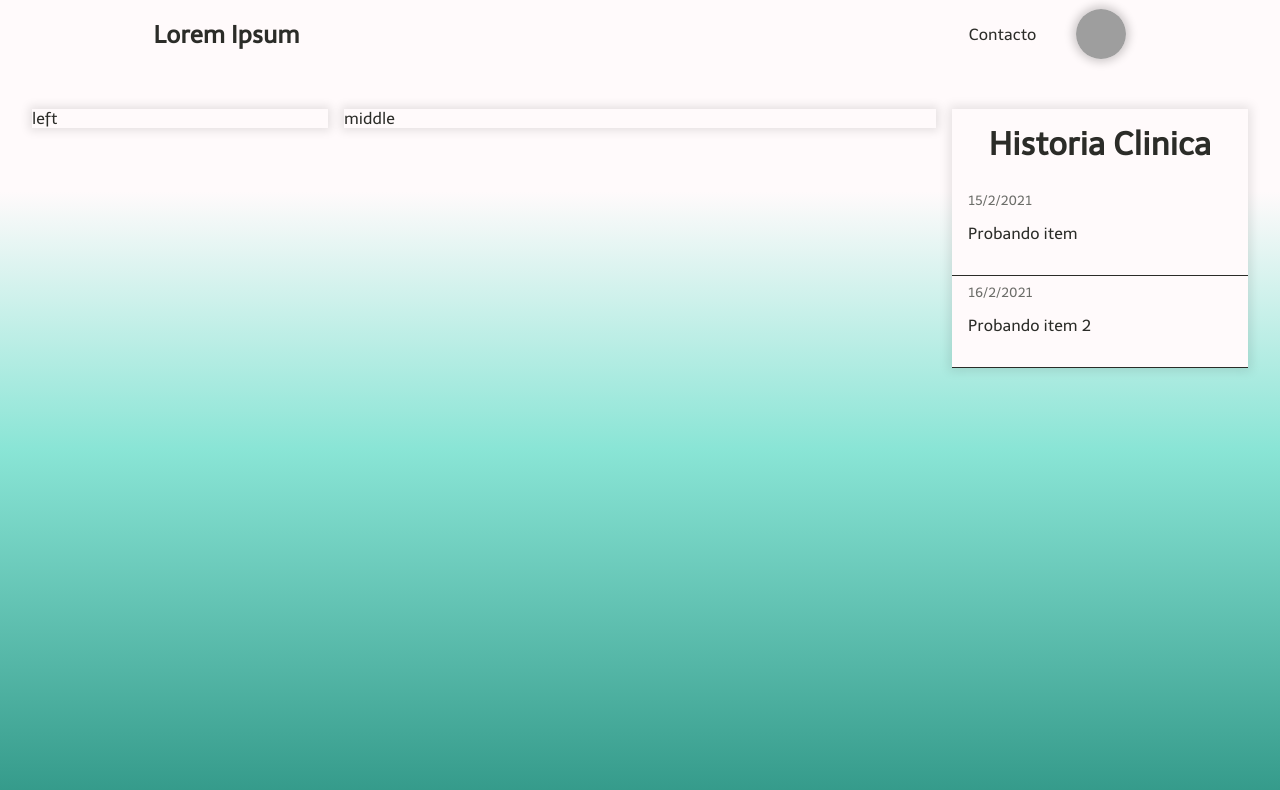
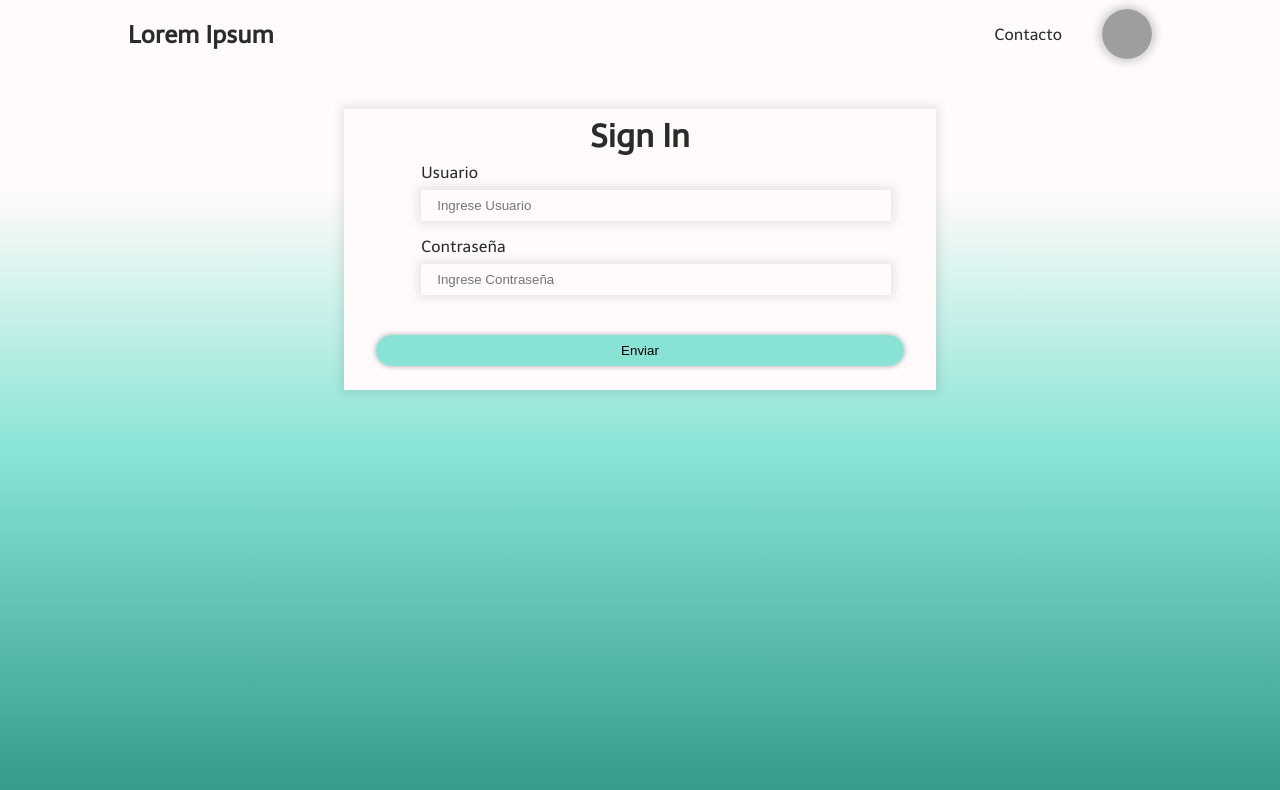
Before and after one commit to Lucas-Cifuentes/Hackathon-CurseIT, a React (Create React App) app in the folder lorem-ipsum/: page /login in a window 1280 px wide. Shown: the top 790 px of the page. Built offline with nearby package versions, Linux system fonts and the light colour scheme; grey boxes are pictures that could not be loaded.

Commit message:
Cree la pagina de login

```diff
--- a/lorem-ipsum/src/App.jsx
+++ b/lorem-ipsum/src/App.jsx
@@ -1,12 +1,30 @@
-import Grid from './components/Grid/Default';
 import Navbar from './components/Navbar/Default';
-import Card from './components/Card/Default';
-import HistoriaClinica from './components/HistoriaClinica/Default';
+import SignIn from './pages/SignIn';
+import {
+  BrowserRouter as Router,
+  Switch,
+  Route
+} from "react-router-dom";
 import './App.css'
+import { useState } from 'react';
 
 function App() {
+  const [userID, setUserID] = useState(null)
   return (
-    <div className="container" >
+    <Router>
+      <Navbar />
+      <Switch>
+        <Route exact path="/login">
+          <SignIn userID={userID} setUserID={setUserID} />
+        </Route>
+      </Switch>
+    </Router>
+  );
+}
+
+export default App;
+
+{/* <div className="container" >
       <Navbar />
       <Grid left={
         <Card>
@@ -15,7 +33,7 @@ function App() {
       }
       middle={
         <Card>
-          <p>middle</p>
+          <SignIn />
         </Card>
     }
       right={
@@ -26,8 +44,4 @@ function App() {
           />
         </Card>
       } />
-    </div>
-  );
-}
-
-export default App;
+    </div> */}
--- /dev/null
+++ b/lorem-ipsum/src/components/Button/Default.css
@@ -0,0 +1,10 @@
+.button {
+  width: 100%;
+  margin: 1.5rem auto;
+  padding: 0.5rem 1rem;
+  border-radius: 40%;
+  background: rgba(125, 226, 209, 0.906);
+  border-radius: 50px;
+  border: none;
+  box-shadow: 0px 0px 5px 1px rgba(0, 0, 0, 0.25);
+}
--- /dev/null
+++ b/lorem-ipsum/src/components/Button/Default.jsx
@@ -0,0 +1,6 @@
+import React from 'react'
+import './Default.css'
+
+const Default = ({ name, onClick, submit }) => <button type={submit ? 'submit' : 'button'} className="button" onClick={(e) => onClick(e)} >{ name }</button>
+
+export default Default
--- a/lorem-ipsum/src/components/Card/Default.css
+++ b/lorem-ipsum/src/components/Card/Default.css
@@ -2,3 +2,7 @@
   box-shadow: 0 0 10px 3px rgba(0, 0, 0, 0.1);
   background-color: var(--background-color-1);
 }
+
+.card h1 {
+  margin: 0;
+}
--- /dev/null
+++ b/lorem-ipsum/src/components/Input/Default.css
@@ -0,0 +1,15 @@
+.container input {
+  margin: 0 0 1rem 2rem;
+  padding: 0.5rem 1rem;
+  border: 0;
+  background-color: var(--background-color-1);
+  box-shadow: 0 0 10px 3px rgba(0, 0, 0, 0.1);
+}
+
+.container input:focus {
+  outline-color: var(--main-color);
+}
+
+.container label {
+  margin: 0 0 0.5rem 2rem;
+}
--- /dev/null
+++ b/lorem-ipsum/src/components/Input/Default.jsx
@@ -0,0 +1,14 @@
+import React from 'react'
+import './Default.css'
+
+const Default = ({ label, password, setValue }) => {
+
+  return (
+      <div className="container">
+        <label htmlFor="user">{ label }</label>
+        <input onChange={(e) => setValue(e.target.value)} className="input" id={password ? 'password' : 'user'} placeholder={`Ingrese ${label}`} type={password ? 'password' : 'text'} />
+      </div>
+  )
+}
+
+export default Default
--- /dev/null
+++ b/lorem-ipsum/src/pages/SignIn.css
@@ -0,0 +1,9 @@
+.container h1 {
+  margin-top: 0.5rem;
+  padding: 0.5rem 0;
+  text-align: center;
+}
+
+.signIn {
+  padding: 0 2rem;
+}
--- /dev/null
+++ b/lorem-ipsum/src/pages/SignIn.jsx
@@ -0,0 +1,62 @@
+import React, {useState} from 'react'
+import Input from '../components/Input/Default'
+import Button from '../components/Button/Default'
+import Card from '../components/Card/Default'
+import Grid from '../components/Grid/Default'
+import { Redirect, useHistory } from 'react-router-dom'
+import './SignIn.css'
+
+const SignIn = ({ userID, setUserID }) => {
+  const history = useHistory();
+  const [login, setLogin] = useState(true);
+  const [username, setUser] = useState('');
+  const [password, setPassword] = useState('');
+  const onClick = (e) => {
+    e.preventDefault();
+    const data = {
+      username,
+      password
+    }
+    // console.log(data);
+    const url = 'http://190.192.89.118/lorem/Users/Login'
+    var formdata = new FormData();
+    formdata.append("username", data.username);
+    formdata.append("password", data.password);
+    fetch(url, {
+      method: 'POST',
+      body: formdata,
+      redirect: 'follow'
+    })
+    .then(res => res.json())
+    .then(id => {
+      setUserID(id[0].id)
+      history.push('/')
+    })
+    .catch(err => console.log(err))
+  }
+  return (
+    <>
+      { userID ? (
+        <Redirect path="/" />
+      ) : (
+         <form className="container" >
+          <Grid left={null}
+          middle={
+            <Card>
+              <div className="signIn">
+                <h1> Sign {login ? 'In' : 'Up'} </h1>
+                <Input setValue={setUser} label="Usuario" />
+                <Input setValue={setPassword} label="Contraseña" password/>
+                <Button name="Enviar" onClick={onClick} submit />
+             </div>
+            </Card>
+          }
+            right={null}
+            />
+        </form>)
+      }
+    </>
+  )
+}
+
+export default SignIn
```
